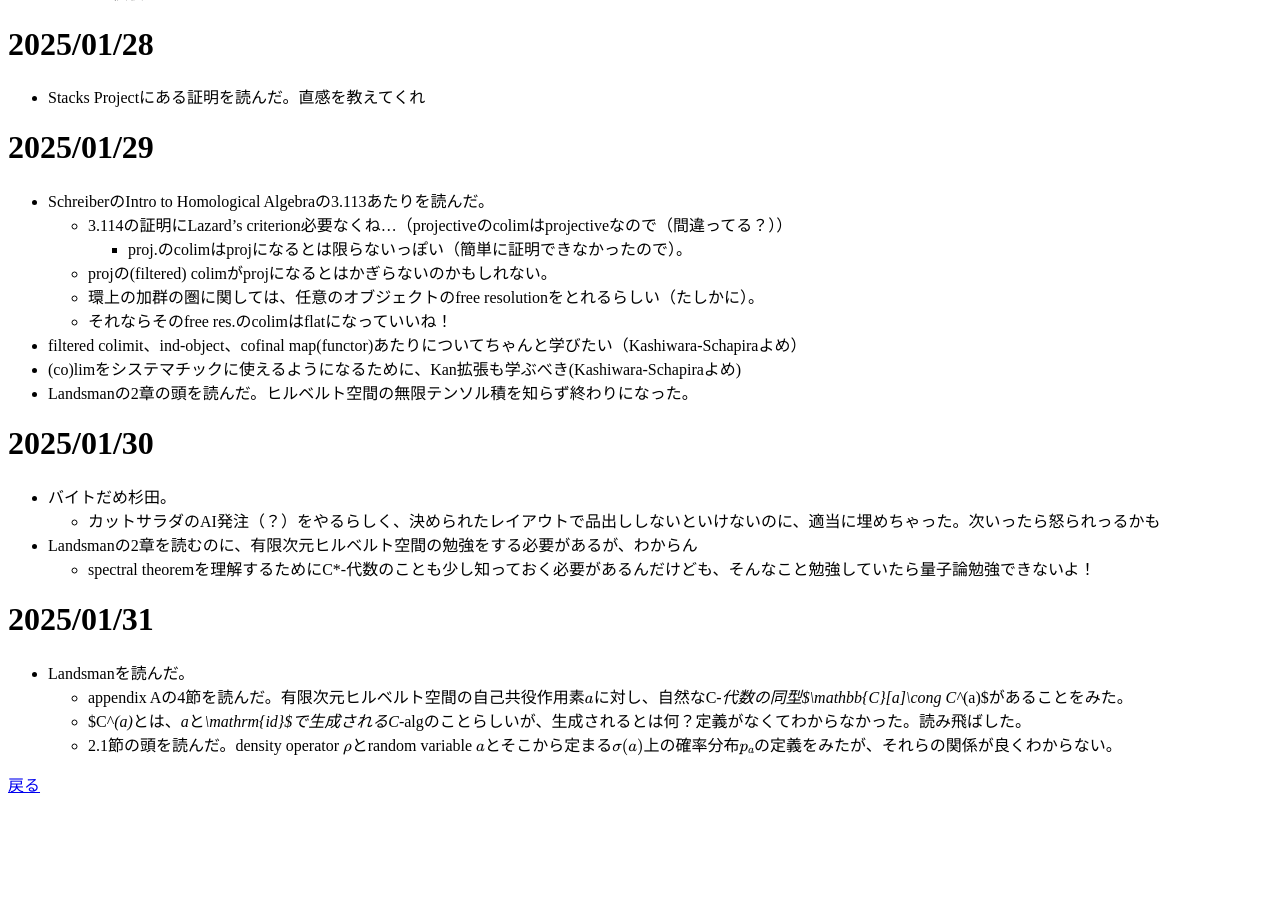
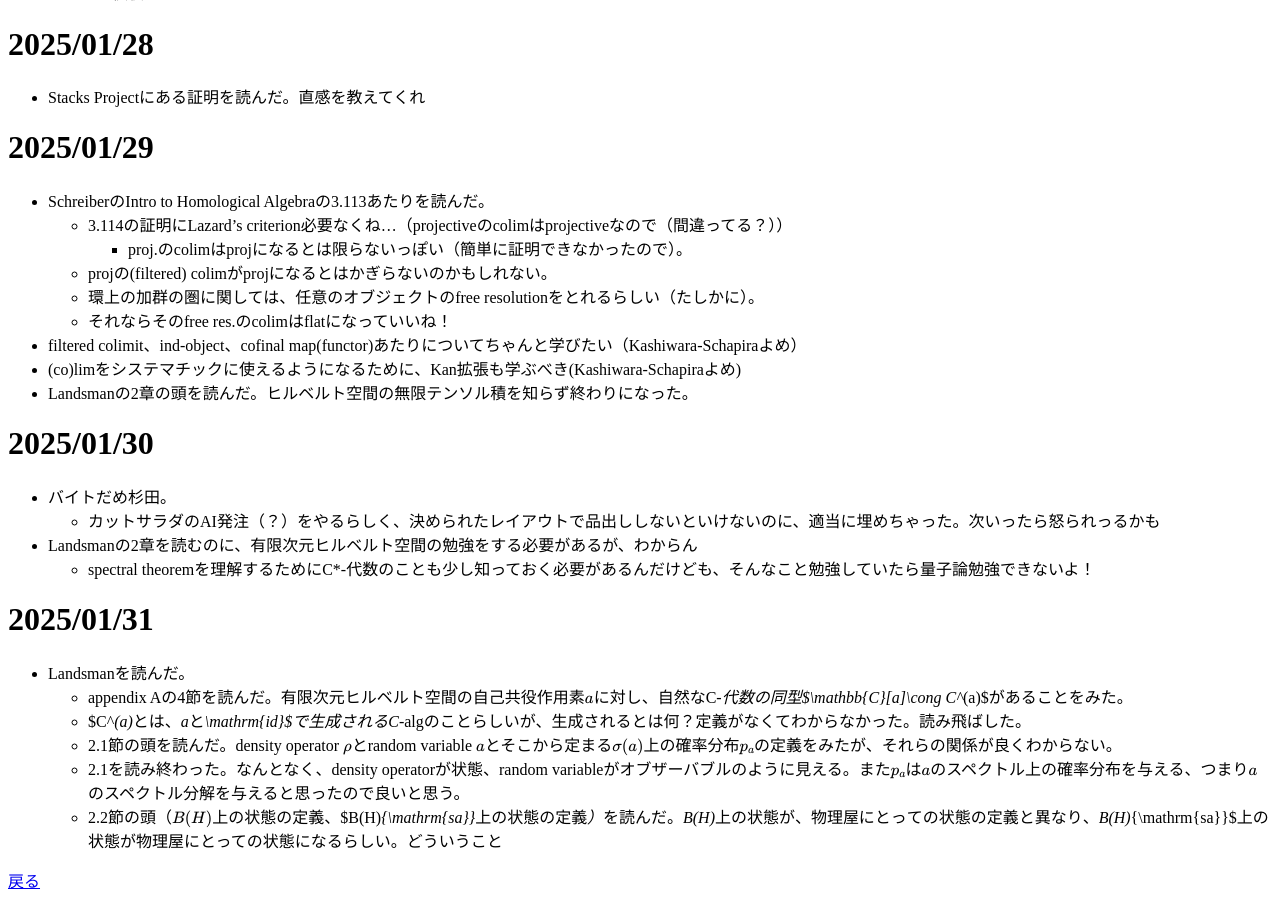
Before and after one commit to McMoscovium/mcmoscovium.github.io, a Jekyll site: the page built from diary/2025-01/index.md, in a window 1280 px wide and 900 px high, scrolled down 2633 px. Built offline with Jekyll 4.4.1, drawn with Linux system fonts in a browser that asks for light colours; our own code applies the rules of GitHub Pages for plain Markdown files; before the commit the page ends 3437 px from its top, so only the background shows below that.

Commit message:
Update index.md

```diff
--- a/diary/2025-01/index.md
+++ b/diary/2025-01/index.md
@@ -151,3 +151,5 @@
   - appendix Aの4節を読んだ。有限次元ヒルベルト空間の自己共役作用素$a$に対し、自然なC*-代数の同型$\mathbb{C}[a]\cong C^*(a)$があることをみた。
   - $C^*(a)$とは、$a$と$\mathrm{id}$で生成されるC*-algのことらしいが、生成されるとは何？定義がなくてわからなかった。読み飛ばした。
   - 2.1節の頭を読んだ。density operator $\rho$とrandom variable $a$とそこから定まる$\sigma(a)$上の確率分布$p_a$の定義をみたが、それらの関係が良くわからない。
+  - 2.1を読み終わった。なんとなく、density operatorが状態、random variableがオブザーバブルのように見える。また$p_a$は$a$のスペクトル上の確率分布を与える、つまり$a$のスペクトル分解を与えると思ったので良いと思う。
+  - 2.2節の頭（$B(H)$上の状態の定義、$B(H)_{\mathrm{sa}}$上の状態の定義）を読んだ。$B(H)$上の状態が、物理屋にとっての状態の定義と異なり、$B(H)_{\mathrm{sa}}$上の状態が物理屋にとっての状態になるらしい。どういうこと
```
